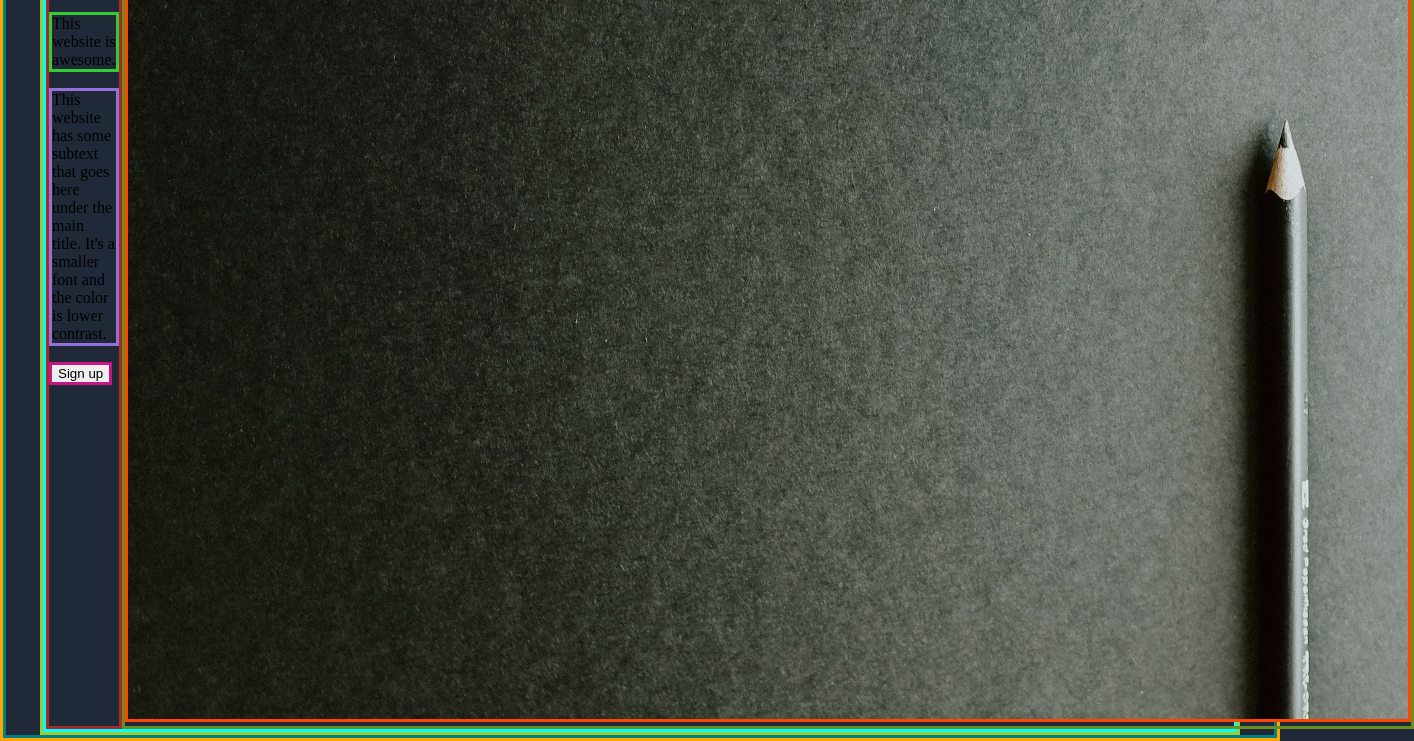
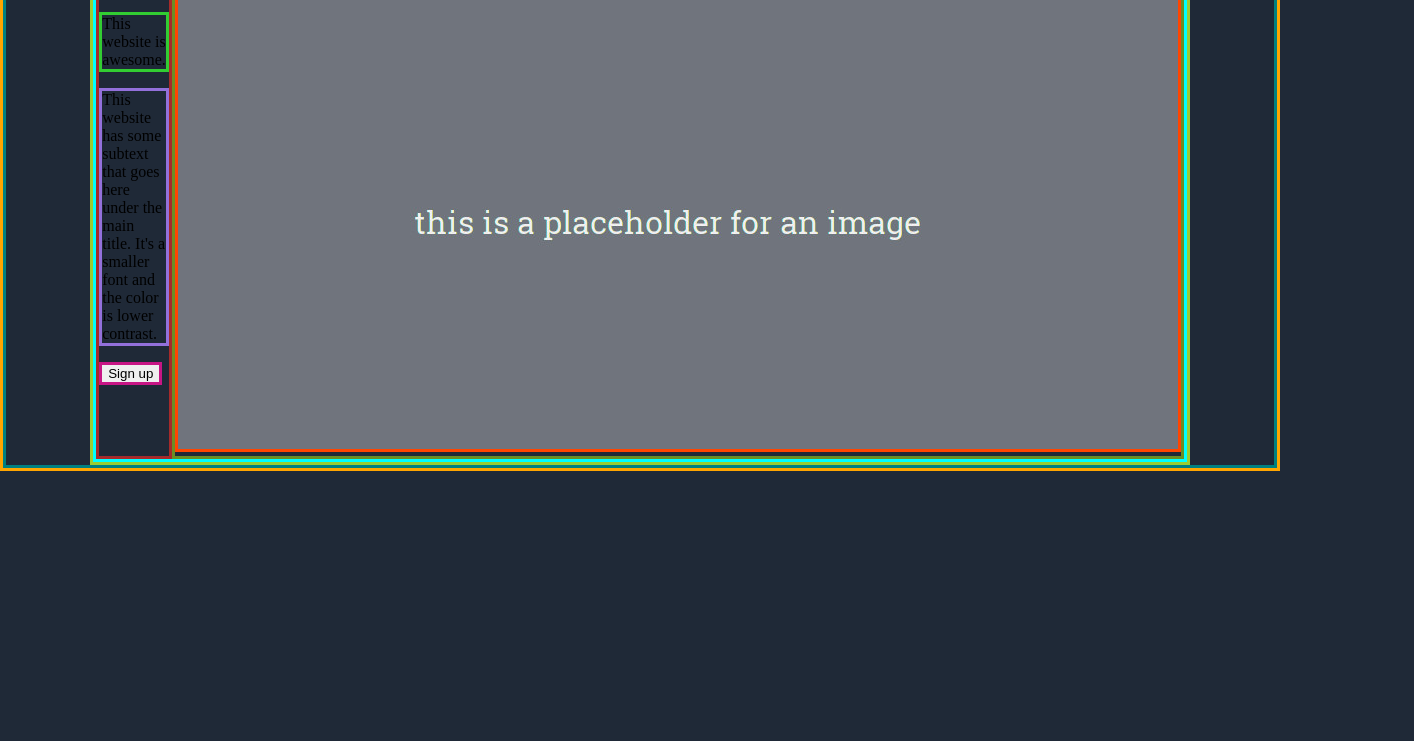
Before and after one commit to p-stevenson/odin-landing-page, a plain HTML site: page index.html in a window 1280 px wide. Shown: the part 79-820 px from the top of the page, 1414 px wide, since content can reach past the window. Drawn offline with Linux system fonts and the light colour scheme.

Commit message:
update main image source and alt text

```diff
--- a/index.html
+++ b/index.html
@@ -27,7 +27,7 @@
             <button>Sign up</button>
           </div>
           <div class="section-1-img">
-            <img src="pictures/kelly-sikkema-VX0bsbyBxpM-unsplash-1080x720.jpg" alt="A picture of a dark piece of paper with a pencil aligned to right side.">
+            <img src="pictures/placeholder-main.jpg" alt="a grey colored placeholder.">
           </div>
         </div>
       </div>
```
